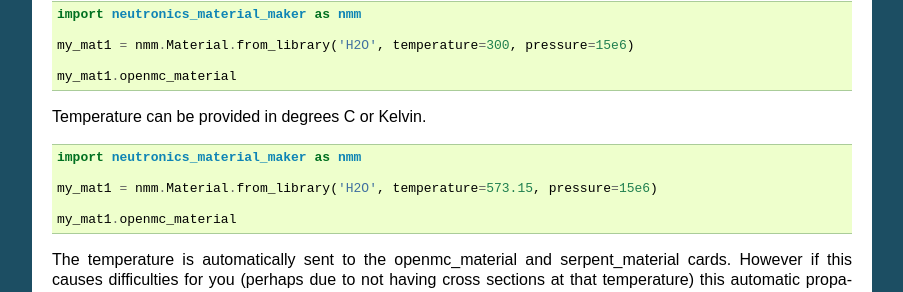
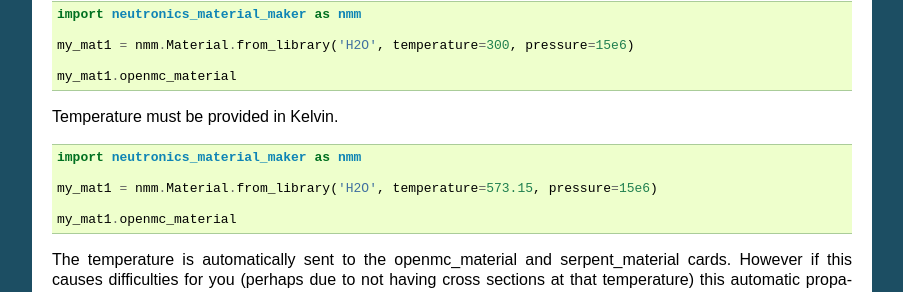
Before and after one commit to fusion-energy/neutronics_material_maker, a Sphinx documentation site: the page built from docs/source/example_material_from_library.rst, in a window 1280 px wide and 900 px high, scrolled down 915 px. Shown: the part 152-444 px from the top of the window, without its empty margins (198-1101 px from the left). Built offline with Sphinx 7.4.7, drawn with Linux system fonts in a browser that asks for light colours.

Commit message:
correction from @py1sl

```diff
--- a/docs/source/example_material_from_library.rst
+++ b/docs/source/example_material_from_library.rst
@@ -76,7 +76,7 @@ or using `CoolProps <https://pypi.org/project/CoolProp/>`_ (for example coolants
 
     my_mat1.openmc_material
 
-Temperature can be provided in degrees C or Kelvin.
+Temperature must be provided in Kelvin.
 
 .. code-block:: python
 
```
